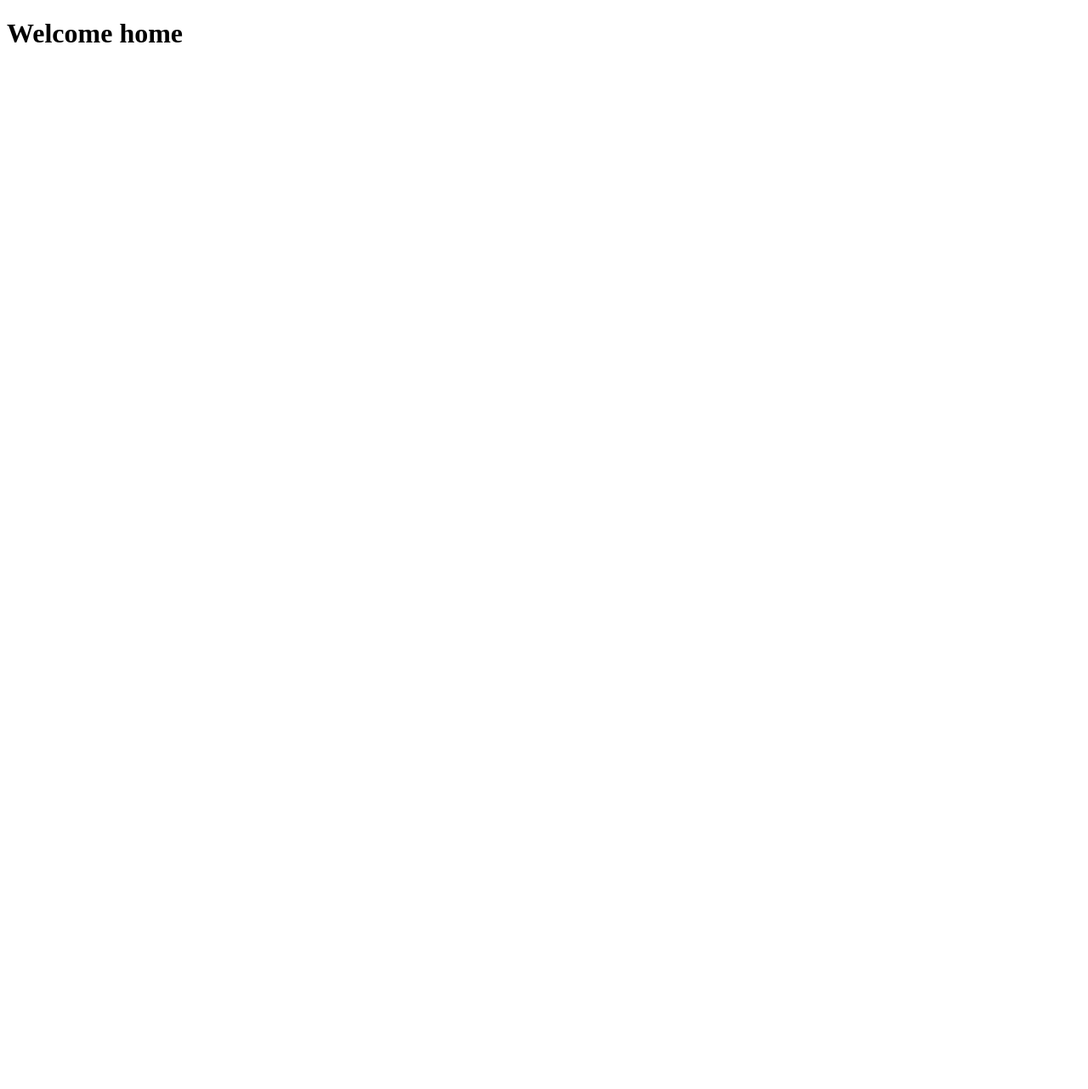
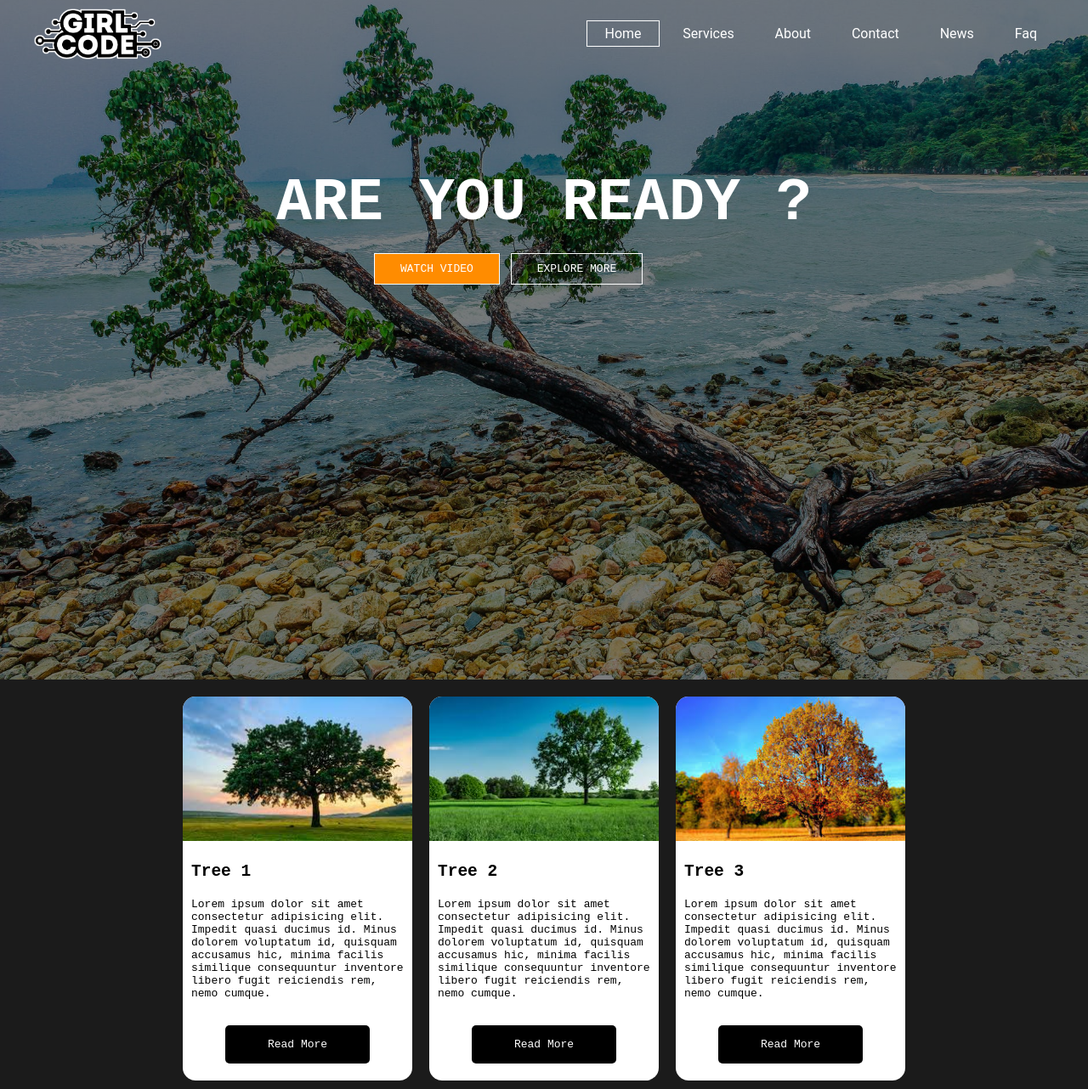
Before and after one commit to Kal-developer/navigation_bar, a plain HTML site: page index.html in a window 1280 px wide. Shown: the whole page at 85% size. Before the commit the page ends 800 px from the top, so only its background shows below. Drawn offline with Linux system fonts and the light colour scheme.

Commit message:
changes for card design

```diff
--- a/index.html
+++ b/index.html
@@ -1,12 +1,73 @@
+<!-- @format -->
+
 <!DOCTYPE html>
 <html lang="en">
-<head>
-    <meta charset="UTF-8">
-    <meta http-equiv="X-UA-Compatible" content="IE=edge">
-    <meta name="viewport" content="width=device-width, initial-scale=1.0">
-    <title>Testing</title>
-</head>
-<body>
-    <h1>Welcome home</h1>
-</body>
+	<head>
+		<meta charset="UTF-8" />
+		<meta http-equiv="X-UA-Compatible" content="IE=edge" />
+		<meta name="viewport" content="width=device-width, initial-scale=1.0" />
+		<title>Assignment</title>
+		<link rel="stylesheet" href="style.css" />
+	</head>
+	<body>
+		<header>
+			<div class="row">
+				<div class="logo">
+					<img src="logo.png" alt="" />
+				</div>
+				<ul class="main-nav">
+					<li class="active"><a href="">Home</a></li>
+					<li><a href="#">Services</a></li>
+					<li><a href="#">About</a></li>
+					<li><a href="#">Contact</a></li>
+					<li><a href="#">News</a></li>
+					<li><a href="#">Faq</a></li>
+				</ul>
+			</div>
+			<div class="hero">
+				<h1>Are you ready ?</h1>
+				<div class="button">
+					<a href="" class="btn btn-one">Watch Video</a>
+					<a href="" class="btn btn-two">Explore More</a>
+				</div>
+			</div>
+		</header>
+		<section class="container">
+			<div class="card">
+				<div class="card-image car-1"></div>
+				<h2>Tree 1</h2>
+				<p>
+					Lorem ipsum dolor sit amet consectetur adipisicing elit. Impedit quasi
+					ducimus id. Minus dolorem voluptatum id, quisquam accusamus hic,
+					minima facilis similique consequuntur inventore libero fugit
+					reiciendis rem, nemo cumque.
+				</p>
+				<a href="#">Read More</a>
+			</div>
+
+			<div class="card">
+				<div class="card-image car-2"></div>
+				<h2>Tree 2</h2>
+				<p>
+					Lorem ipsum dolor sit amet consectetur adipisicing elit. Impedit quasi
+					ducimus id. Minus dolorem voluptatum id, quisquam accusamus hic,
+					minima facilis similique consequuntur inventore libero fugit
+					reiciendis rem, nemo cumque.
+				</p>
+				<a href="#">Read More</a>
+			</div>
+
+			<div class="card">
+				<div class="card-image car-3"></div>
+				<h2>Tree 3</h2>
+				<p>
+					Lorem ipsum dolor sit amet consectetur adipisicing elit. Impedit quasi
+					ducimus id. Minus dolorem voluptatum id, quisquam accusamus hic,
+					minima facilis similique consequuntur inventore libero fugit
+					reiciendis rem, nemo cumque.
+				</p>
+				<a href="#">Read More</a>
+			</div>
+		</section>
+	</body>
 </html>
--- /dev/null
+++ b/style.css
@@ -0,0 +1,143 @@
+/** @format */
+
+* {
+	margin: 0;
+	padding: 0;
+}
+header {
+	background-image: linear-gradient(rgba(0, 0, 0, 0.5), rgba(0, 0, 0, 0.5)),
+		url(bg.jpeg);
+	height: 100vh;
+	background-size: cover;
+	background-position: center;
+}
+.main-nav {
+	float: right;
+	list-style: none;
+	margin-top: 30px;
+}
+.main-nav li {
+	display: inline-block;
+}
+
+.main-nav li a {
+	color: white;
+	text-decoration: none;
+	padding: 5px 20px;
+	font-family: "Roboto", sans-serif;
+}
+.main-nav li.active a {
+	border: 1px solid white;
+}
+
+.main-nav li a:hover {
+	border: 1px solid white;
+}
+.logo img {
+	width: 150px;
+	height: auto;
+	float: left;
+	margin-top: 10px;
+}
+body {
+	font-family: monospace;
+}
+.row {
+	max-width: 1200px;
+	margin: auto;
+	height: 200px;
+}
+.hero {
+	position: absolute;
+	width: 100%;
+	margin-left: 0;
+	margin-top: 0;
+}
+h1 {
+	color: white;
+	text-transform: uppercase;
+	font-size: 70px;
+	text-align: center;
+	width: 100%;
+}
+.button {
+	margin-top: 30px;
+	margin-left: 440px;
+}
+.btn {
+	border: 1px solid white;
+	padding: 10px 30px;
+	color: white;
+	text-decoration: none;
+	margin-right: 5px;
+	font-size: 13px;
+	text-transform: uppercase;
+}
+.btn-one {
+	background-color: darkorange;
+}
+.btn:hover {
+	background-color: darkorange;
+}
+
+/* card css */
+* {
+	box-sizing: border-box;
+}
+body {
+	background: rgb(27, 27, 27);
+}
+.container {
+	display: flex;
+	justify-content: center;
+	margin-top: 10px;
+	flex-wrap: wrap;
+}
+.card {
+	background: white;
+	width: 270px;
+	margin: 10px;
+	border-radius: 15px;
+}
+.card-image {
+	background-color: aqua;
+	height: 170px;
+	margin-bottom: 15px;
+	background-size: cover;
+	border-radius: 15px 15px 0 0;
+}
+
+.car-1 {
+	background-image: url("tree-1.jpg");
+}
+
+.car-2 {
+	background-image: url("tree-2.jpg");
+}
+
+.car-3 {
+	background-image: url("tree-3.jpg");
+}
+
+.card h2,
+p {
+	padding: 10px;
+}
+.card a {
+	background-color: black;
+	color: white;
+	padding: 15px 20px;
+	display: block;
+	text-align: center;
+	margin: 20px 50px;
+	border-radius: 5px;
+	text-decoration: none;
+}
+
+.card:hover {
+	background-color: rgb(62, 62, 62);
+	color: white;
+	cursor: pointer;
+	transform: scale(1.03);
+	transition: all 1s ease;
+}
```
Also changed, not shown: bg.jpeg (added), logo.png (added), tree-1.jpg (added), tree-2.jpg (added), tree-3.jpg (added).
